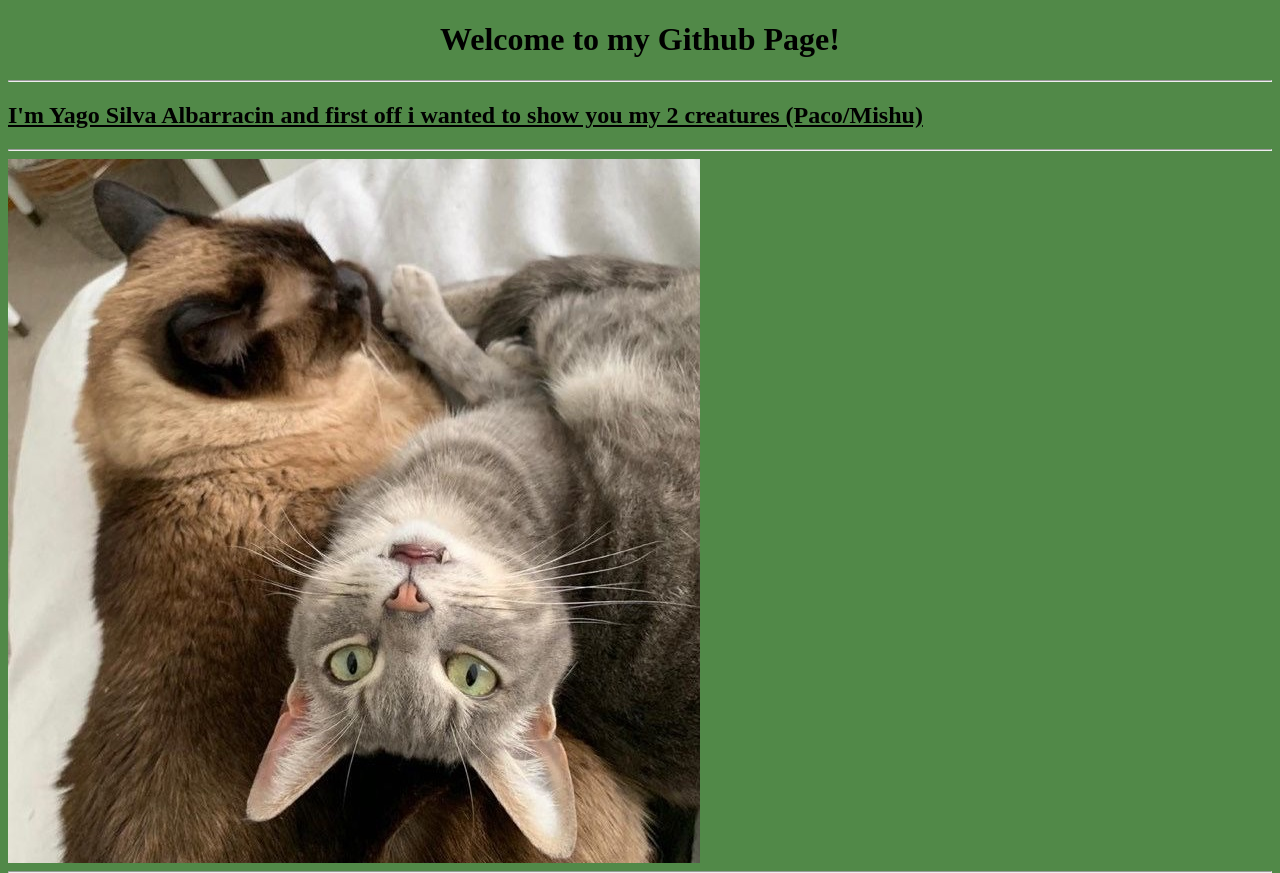
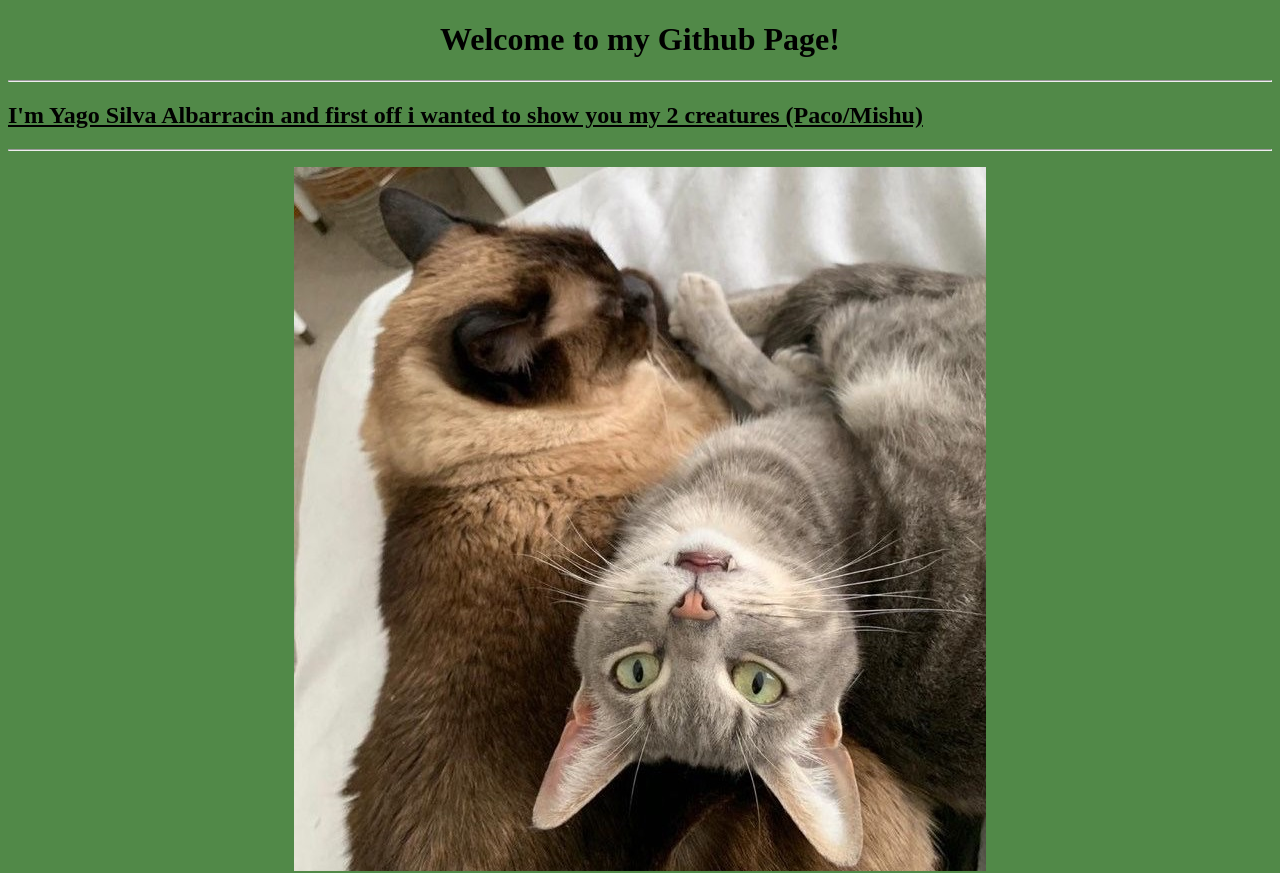
Before and after one commit to YagoSilvaA/YagoSilvaA.github.io, a plain HTML site: page index.html in a window 1280 px wide. Shown: the top 873 px of the page. Drawn offline with Linux system fonts and the light colour scheme.

Commit message:
Update index.html

```diff
--- a/index.html
+++ b/index.html
@@ -1,7 +1,11 @@
 <!DOCTYPE HTML>
 
 <html>
-
+  <style>
+    .centrar {
+    	text-align: center;
+    }
+  </style>
   <head>
     <title>Yago Silva Albarracin Tarea 2 PBD</title>
   </head>
@@ -9,17 +13,19 @@
   <body style = "background-color:#518948">
     <h1 style ="text-align:center">Welcome to my Github Page!</h1>
     <hr/>
+
     <h2><strong><u>I'm Yago Silva Albarracin and first off i wanted to show you my 2 creatures (Paco/Mishu)</u></strong></h2>
     <hr/>
-
-    <img src="https://raw.githubusercontent.com/YagoSilvaA/YagoSilvaA.github.io/main/imagen/gatos.jpg" alt="Gatos" style="vertical-align:middle">
+  	<p class="centrar">
+   	 <img src="https://raw.githubusercontent.com/YagoSilvaA/YagoSilvaA.github.io/main/imagen/gatos.jpg" alt="gatos">
+    </p>
 		<hr/>
     <h2><strong>Some things about me</strong></h2>
     <p>I'm currently studying Computer Science at UTEC. This is a career which allows you to develop a huge amount of skills, from web development to machine learning, possibilities are limitless!  </p>
     <ul>
       <li>Huge fan of open water swimming, there's this one time where I got around a ton of small fishes, and i wast just amazed </li>
     	<li>I feel like going out and getting fresh air is really important, more so after the lockdown.</li>
-
+    </ul>
   </body>
 
 </html>
```
